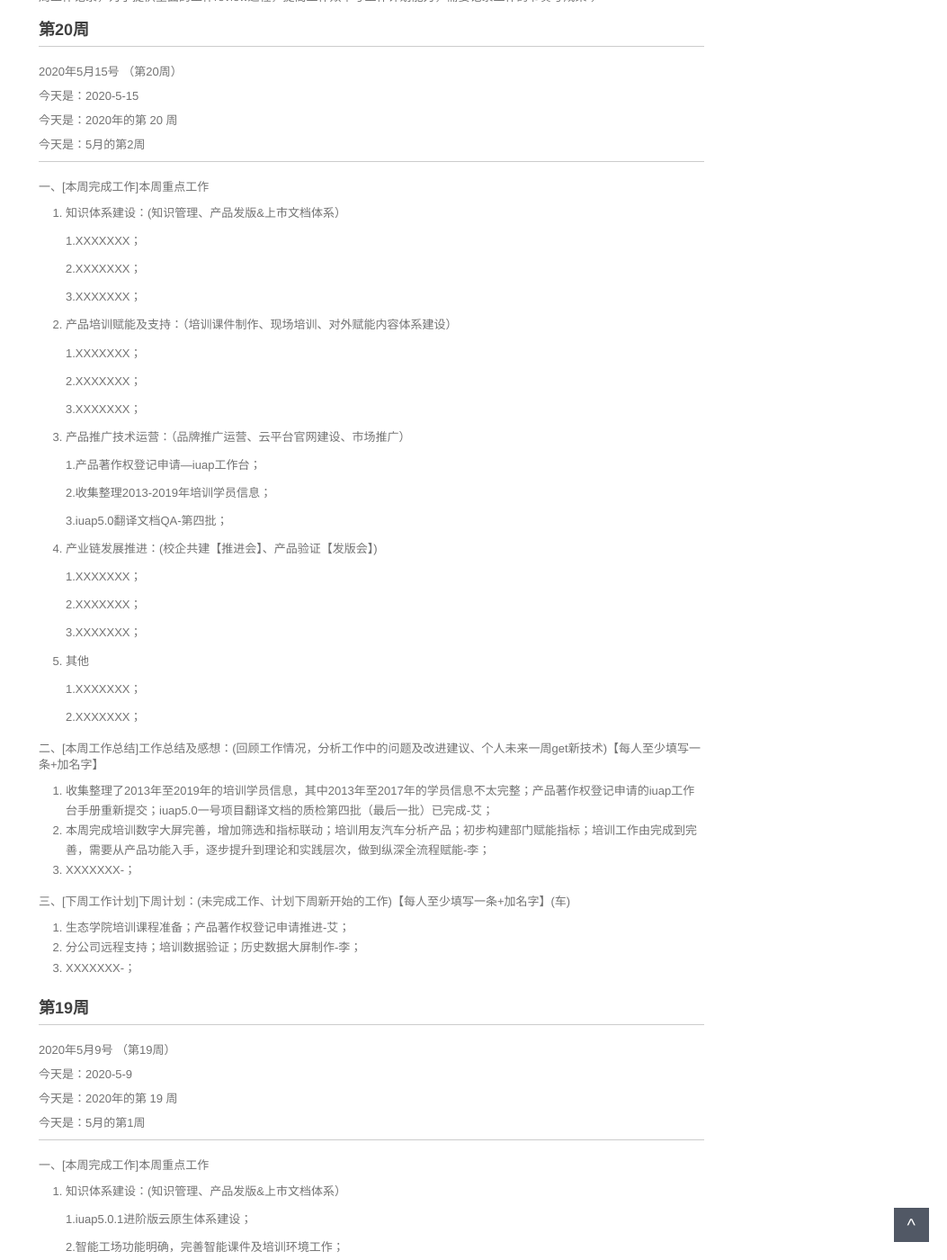
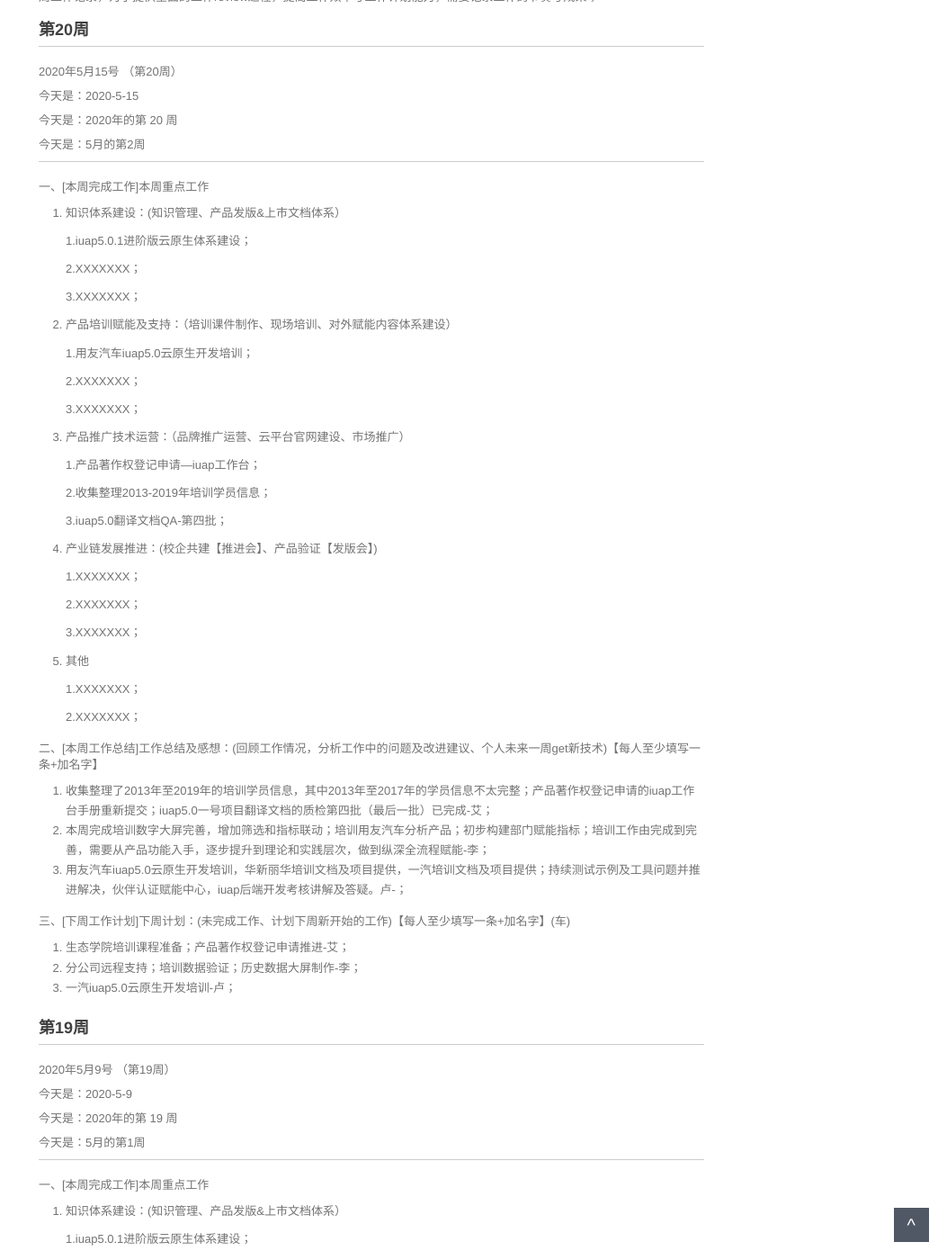
Before and after one commit to walllFlower/blog, a Jekyll site: the page built from 2020-02-28-day_report.md, in a window 1280 px wide and 1400 px high, scrolled down 310 px. Shown: the whole window at 90% size, without its empty margins (227-1280 px from the left). Built offline with Jekyll 4.4.1, drawn with Linux system fonts in a browser that asks for light colours; comment, search, counter and statistics services are not loaded.

Commit message:
Update 2020-02-28-day_report.md

```diff
--- a/2020-02-28-day_report.md
+++ b/2020-02-28-day_report.md
@@ -26,7 +26,7 @@ categories: 技术运营工作周报
 
 1. 知识体系建设：(知识管理、产品发版&上市文档体系）
 
-    1.XXXXXXX；
+    1.iuap5.0.1进阶版云原生体系建设；
 
     2.XXXXXXX；
 
@@ -34,7 +34,7 @@ categories: 技术运营工作周报
 
 2. 产品培训赋能及支持：（培训课件制作、现场培训、对外赋能内容体系建设）
 
-    1.XXXXXXX；
+    1.用友汽车iuap5.0云原生开发培训；
 
     2.XXXXXXX；
 
@@ -68,13 +68,13 @@ categories: 技术运营工作周报
 
 1. 收集整理了2013年至2019年的培训学员信息，其中2013年至2017年的学员信息不太完整；产品著作权登记申请的iuap工作台手册重新提交；iuap5.0一号项目翻译文档的质检第四批（最后一批）已完成-艾；
 2. 本周完成培训数字大屏完善，增加筛选和指标联动；培训用友汽车分析产品；初步构建部门赋能指标；培训工作由完成到完善，需要从产品功能入手，逐步提升到理论和实践层次，做到纵深全流程赋能-李；
-3. XXXXXXX-；
+3. 用友汽车iuap5.0云原生开发培训，华新丽华培训文档及项目提供，一汽培训文档及项目提供；持续测试示例及工具问题并推进解决，伙伴认证赋能中心，iuap后端开发考核讲解及答疑。卢-；
 
 三、[下周工作计划]下周计划：(未完成工作、计划下周新开始的工作)【每人至少填写一条+加名字】(车)
 
 1. 生态学院培训课程准备；产品著作权登记申请推进-艾；
 2. 分公司远程支持；培训数据验证；历史数据大屏制作-李；
-3. XXXXXXX-；
+3. 一汽iuap5.0云原生开发培训-卢；
 
 
 
```
